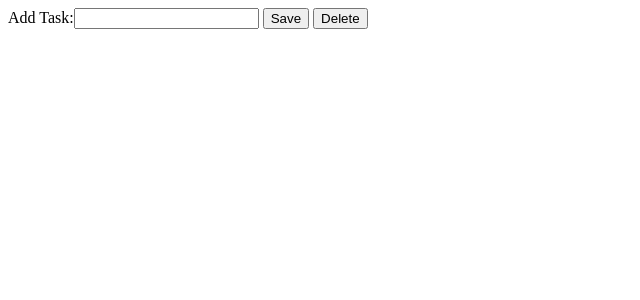
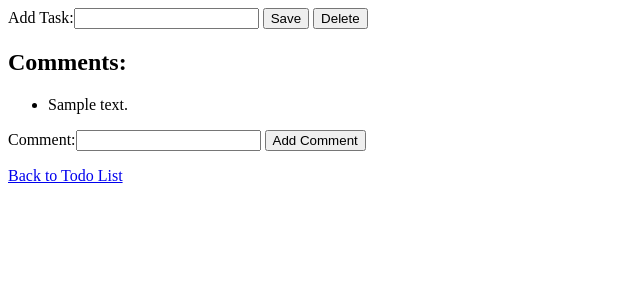
Before and after one commit to storrer/todoproject_2, a Django app: template todo/templates/detail.html in a window 1280 px wide. Shown: the top 300 px of the page, without its empty margins (0-640 px from the left). Run offline with Django 3.2, Linux system fonts and the light colour scheme; the template is opened without the code that fills it: values that come from a table or form of the project are taken from there, others are empty; tables that the repository leaves empty hold one stand-in row (values such as "Sample post"); parts of the project's set-up code (start-up, migrations or seed data) failed here and were passed over.

Commit message:
Create a ModelForm for Comment model and add the CommentForm to the detail template (unsure how to fully utilize ModelForms in a POST request)

```diff
--- a/todo/forms.py
+++ b/todo/forms.py
@@ -1,6 +1,6 @@
 from django import forms
 
-from todo.models import Task
+from todo.models import Task, Comment
 # class TaskForm(forms.Form):
 #     description = forms.CharField(label='Add task', max_length=255)
 
@@ -14,3 +14,9 @@ class TaskForm(forms.ModelForm):
         super().__init__(*args, **kwargs)
 
         self.fields['description'].label = 'Add Task'
+
+# ModelForm for Comment creation (rendered in detail.html)
+class CommentForm(forms.ModelForm):
+    class Meta:
+        model = Comment
+        fields = ['comment']
--- a/todo/templates/detail.html
+++ b/todo/templates/detail.html
@@ -4,3 +4,19 @@
     <input type="submit" name="save" value="Save" />
     <input type="submit" name="delete" value="Delete" />
 </form>
+
+<h2>Comments:</h2>
+<ul>
+    {% for comment in comments %}
+        <li>{{ comment.comment }}</li>
+    {% endfor %}
+</ul>
+
+<form action="{% url 'task' id %}" method="POST">
+    {% csrf_token %}
+    {{ comment_form}}
+    <input type="submit" name="create_comment" value="Add Comment" />
+</form>
+
+{% comment %} Return to main Todo List page {% endcomment %}
+<a href="{% url 'todo_list' %}">Back to Todo List</a>
```
Also changed, not shown: todo/views.py (+13 -3 lines).
